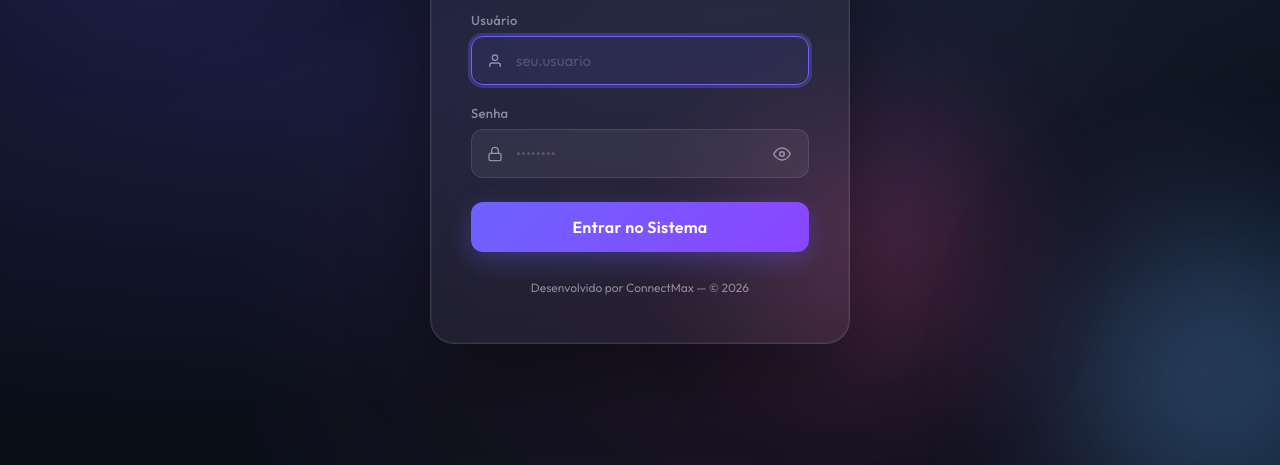
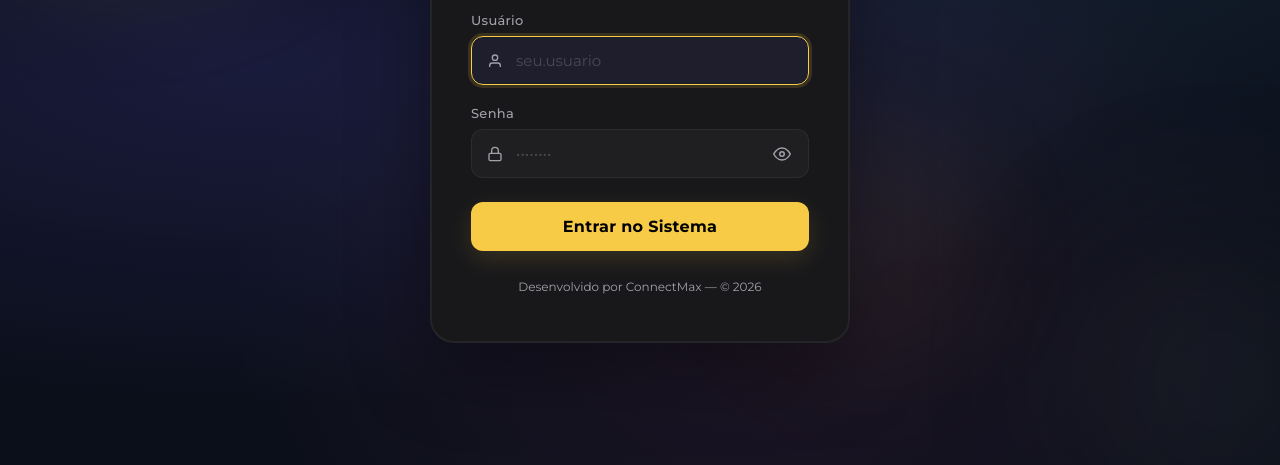
Before and after one commit to Webber03/atendimento, a website: page public/login.html in a window 1280 px wide. Shown: the part 335-800 px from the top of the page. Drawn offline with Linux system fonts and the light colour scheme.

Commit message:
feat: redesign completo do painel para o visual premium dourado e preto da LF Promotora

```diff
--- a/public/css/style.css
+++ b/public/css/style.css
@@ -4,40 +4,50 @@
 
 /* 1. Global Reset & Variables */
 :root {
-  --font-family: 'Outfit', -apple-system, BlinkMacSystemFont, "Segoe UI", Roboto, sans-serif;
+  --y: #f7cb45;                               /* Dourado Destaque */
+  --y-dim: rgba(247, 203, 69, .12);          /* Dourado translúcido */
+  --y-glow: rgba(247, 203, 69, .08);         /* Brilho dourado */
 
-  /* Color Palette (HSL System) */
-  --bg-dark: hsl(222, 47%, 7%);
-  --bg-card: hsla(222, 47%, 12%, 0.65);
-  --bg-sidebar: hsl(224, 47%, 9%);
+  --font-family: 'Montserrat', 'Inter', -apple-system, BlinkMacSystemFont, "Segoe UI", Roboto, sans-serif;
+  --font-mono: 'JetBrains Mono', monospace;
 
-  --border-color: hsla(217, 32%, 18%, 0.6);
-  --border-focus: hsl(217, 91%, 60%);
+  /* Color Palette based on Dash_producao-main */
+  --bg-dark: #09090b;
+  --bg-sidebar: #111113;
+  --bg-card: #18181b;
+  --bg-card-hover: #232326;
+
+  --border-color: rgba(255, 255, 255, 0.06);
+  --border-hover: rgba(255, 255, 255, 0.12);
+  --border-focus: #f7cb45;
 
   /* Core Metrics Colors */
-  --color-primary: hsl(210, 40%, 98%);
-  --color-muted: hsl(215, 20%, 65%);
+  --color-primary: #fafafa;
+  --color-muted: #a1a1aa;
+  --color-detail: #52525b;
 
-  --accent-blue: hsl(210, 100%, 50%);
-  --accent-blue-rgb: 0, 122, 255;
-  --accent-orange: hsl(24, 95%, 50%);
-  --accent-orange-rgb: 255, 102, 0;
-  --accent-cyan: hsl(180, 100%, 45%);
-  --accent-cyan-rgb: 0, 229, 229;
-  --accent-purple: hsl(263, 90%, 65%);
-  --accent-purple-rgb: 153, 51, 255;
-  --accent-emerald: hsl(142, 70%, 48%);
-  --accent-emerald-rgb: 36, 208, 96;
-  --accent-red: hsl(350, 89%, 60%);
+  /* Accent Colors */
+  --accent-blue: #3b82f6;
+  --accent-blue-rgb: 59, 130, 246;
+  --accent-orange: #f97316;
+  --accent-orange-rgb: 249, 115, 22;
+  --accent-cyan: #06b6d4;
+  --accent-cyan-rgb: 6, 182, 212;
+  --accent-purple: #a855f7;
+  --accent-purple-rgb: 168, 85, 247;
+  --accent-emerald: #22c55e;
+  --accent-emerald-rgb: 34, 197, 94;
+  --accent-red: #ef4444;
 
   /* Layout Properties */
   --sidebar-width: clamp(220px, 24vw, 260px);
   --header-height: 72px;
-  --border-radius-lg: 14px;
-  --border-radius-md: 10px;
+  --border-radius-lg: 12px;
+  --border-radius-md: 8px;
   --border-radius-sm: 6px;
-  --shadow-main: 0 8px 32px 0 rgba(0, 0, 0, 0.37);
-  --transition-smooth: all 0.3s cubic-bezier(0.4, 0, 0.2, 1);
+  --shadow-main: 0 1px 3px rgba(0, 0, 0, 0.4), 0 4px 12px rgba(0, 0, 0, 0.3);
+  --shadow-lg: 0 4px 24px rgba(0, 0, 0, 0.5), 0 1px 4px rgba(0, 0, 0, 0.4);
+  --transition-smooth: all 0.2s ease-in-out;
   --content-padding: clamp(20px, 3vw, 40px);
 }
 
@@ -117,22 +127,21 @@ body {
 }
 
 .logo-icon {
-  background: linear-gradient(135deg, var(--accent-cyan), var(--accent-blue));
+  background: transparent;
   width: 40px;
   height: 40px;
   border-radius: var(--border-radius-md);
   display: flex;
   align-items: center;
   justify-content: center;
-  color: var(--bg-dark);
-  box-shadow: 0 0 15px rgba(0, 229, 229, 0.4);
+  box-shadow: 0 0 15px var(--y-glow);
 }
 
 .logo-text {
   font-size: 1.5rem;
   font-weight: 800;
   letter-spacing: -0.5px;
-  background: linear-gradient(to right, #fff, var(--color-muted));
+  background: linear-gradient(to right, #fff, var(--y));
   -webkit-background-clip: text;
   -webkit-text-fill-color: transparent;
 }
@@ -168,9 +177,9 @@ body {
 }
 
 .nav-item.active {
-  background: linear-gradient(to right, hsla(210, 100%, 50%, 0.15), transparent);
-  color: var(--accent-blue);
-  border-left: 3px solid var(--accent-blue);
+  background: var(--y-dim);
+  color: var(--y);
+  border-left: 3px solid var(--y);
   padding-left: 13px;
 }
 
@@ -280,7 +289,7 @@ body {
 /* Forms and Inputs */
 .form-input {
   width: 100%;
-  background-color: hsla(222, 47%, 7%, 0.8);
+  background-color: var(--bg-dark);
   border: 1px solid var(--border-color);
   border-radius: var(--border-radius-sm);
   padding: 10px 12px;
@@ -293,7 +302,7 @@ body {
 .form-input:focus {
   outline: none;
   border-color: var(--border-focus);
-  box-shadow: 0 0 8px rgba(0, 122, 255, 0.25);
+  box-shadow: 0 0 8px rgba(247, 203, 69, 0.25);
 }
 
 .form-input::placeholder {
@@ -317,13 +326,13 @@ body {
 }
 
 .btn-primary {
-  background: linear-gradient(135deg, var(--accent-blue), hsl(210, 100%, 40%));
-  color: #fff;
+  background: var(--y);
+  color: #000;
 }
 
 .btn-primary:hover {
   transform: translateY(-1px);
-  box-shadow: 0 5px 15px rgba(0, 122, 255, 0.4);
+  box-shadow: 0 5px 15px var(--y-glow);
 }
 
 .btn-large {
--- a/public/login.html
+++ b/public/login.html
@@ -7,28 +7,28 @@
   <meta name="description" content="Faça login para acessar o painel de atendimento e geração de leads LF.">
   <link rel="preconnect" href="https://fonts.googleapis.com">
   <link rel="preconnect" href="https://fonts.gstatic.com" crossorigin>
-  <link href="https://fonts.googleapis.com/css2?family=Outfit:wght@300;400;500;600;700;800&display=swap" rel="stylesheet">
-  <link rel="icon" type="image/png" sizes="32x32" href="assets/logo_lf2.png">
+  <link href="https://fonts.googleapis.com/css2?family=Montserrat:wght@300;400;500;600;700;800&family=Inter:wght@300;400;500;600;700;800&display=swap" rel="stylesheet">
+  <link rel="icon" type="image/png" sizes="32x32" href="assets/IMG_0457.png">
   <style>
     *, *::before, *::after { box-sizing: border-box; margin: 0; padding: 0; }
 
     :root {
-      --bg-dark: #0b0f1a;
-      --bg-card: rgba(255, 255, 255, 0.05);
-      --border: rgba(255, 255, 255, 0.1);
-      --accent: #6c63ff;
-      --accent-light: #8b85ff;
-      --accent-glow: rgba(108, 99, 255, 0.3);
-      --text: #f0f4ff;
-      --text-muted: rgba(240, 244, 255, 0.5);
-      --error: #ff5c7a;
-      --success: #4ade80;
-      --input-bg: rgba(255,255,255,0.06);
+      --bg-dark: #09090b;
+      --bg-card: #18181b;
+      --border: rgba(255, 255, 255, 0.06);
+      --accent: #f7cb45;
+      --accent-light: #ffdc73;
+      --accent-glow: rgba(247, 203, 69, 0.15);
+      --text: #fafafa;
+      --text-muted: #a1a1aa;
+      --error: #ef4444;
+      --success: #22c55e;
+      --input-bg: rgba(255, 255, 255, 0.03);
     }
 
     html, body {
       height: 100%;
-      font-family: 'Outfit', sans-serif;
+      font-family: 'Montserrat', 'Inter', sans-serif;
       background: var(--bg-dark);
       color: var(--text);
       overflow: hidden;
@@ -60,9 +60,9 @@
       animation: float 8s ease-in-out infinite;
       z-index: 0;
     }
-    .orb-1 { width: 400px; height: 400px; background: #6c63ff; top: -100px; left: -100px; animation-delay: 0s; }
-    .orb-2 { width: 300px; height: 300px; background: #63b3ff; bottom: -80px; right: -80px; animation-delay: 3s; }
-    .orb-3 { width: 200px; height: 200px; background: #ff63b3; top: 60%; left: 60%; animation-delay: 6s; }
+    .orb-1 { width: 400px; height: 400px; background: #f7cb45; top: -100px; left: -100px; animation-delay: 0s; opacity: 0.15; }
+    .orb-2 { width: 300px; height: 300px; background: #3e4344; bottom: -80px; right: -80px; animation-delay: 3s; opacity: 0.2; }
+    .orb-3 { width: 200px; height: 200px; background: #f7cb45; top: 60%; left: 60%; animation-delay: 6s; opacity: 0.08; }
 
     @keyframes float {
       0%, 100% { transform: translate(0, 0) scale(1); }
@@ -110,7 +110,7 @@
     .login-logo img {
       width: 52px;
       height: 52px;
-      border-radius: 50%;
+      border-radius: 8px;
       object-fit: cover;
       border: 2px solid var(--accent);
       box-shadow: 0 0 20px var(--accent-glow);
@@ -192,7 +192,7 @@
       border: 1px solid var(--border);
       border-radius: 12px;
       padding: 14px 16px 14px 44px;
-      font-family: 'Outfit', sans-serif;
+      font-family: 'Montserrat', sans-serif;
       font-size: 15px;
       color: var(--text);
       outline: none;
@@ -252,14 +252,14 @@
     /* Submit button */
     .btn-login {
       width: 100%;
-      background: linear-gradient(135deg, var(--accent) 0%, #8b45ff 100%);
-      color: #fff;
+      background: var(--accent);
+      color: #000;
       border: none;
       border-radius: 12px;
       padding: 15px;
-      font-family: 'Outfit', sans-serif;
+      font-family: 'Montserrat', sans-serif;
       font-size: 16px;
-      font-weight: 600;
+      font-weight: 700;
       cursor: pointer;
       transition: transform 0.15s, box-shadow 0.15s, opacity 0.15s;
       box-shadow: 0 8px 24px var(--accent-glow);
@@ -273,7 +273,7 @@
 
     .btn-login:hover:not(:disabled) {
       transform: translateY(-2px);
-      box-shadow: 0 12px 32px rgba(108, 99, 255, 0.5);
+      box-shadow: 0 12px 32px rgba(247, 203, 69, 0.4);
     }
 
     .btn-login:active:not(:disabled) {
@@ -329,7 +329,7 @@
 
       <!-- Logo -->
       <div class="login-logo">
-        <img src="assets/logo_lf.jpg" alt="LF Logo">
+        <img src="assets/IMG_0457.png" alt="LF Logo" style="border-radius: 8px;">
         <div class="login-logo-text">
           <h1>LF Sistema</h1>
           <p>Painel de Atendimento e Leads</p>
```
Also changed, not shown: public/index.html (+4 -4 lines), public/assets/IMG_0457.png (added).
